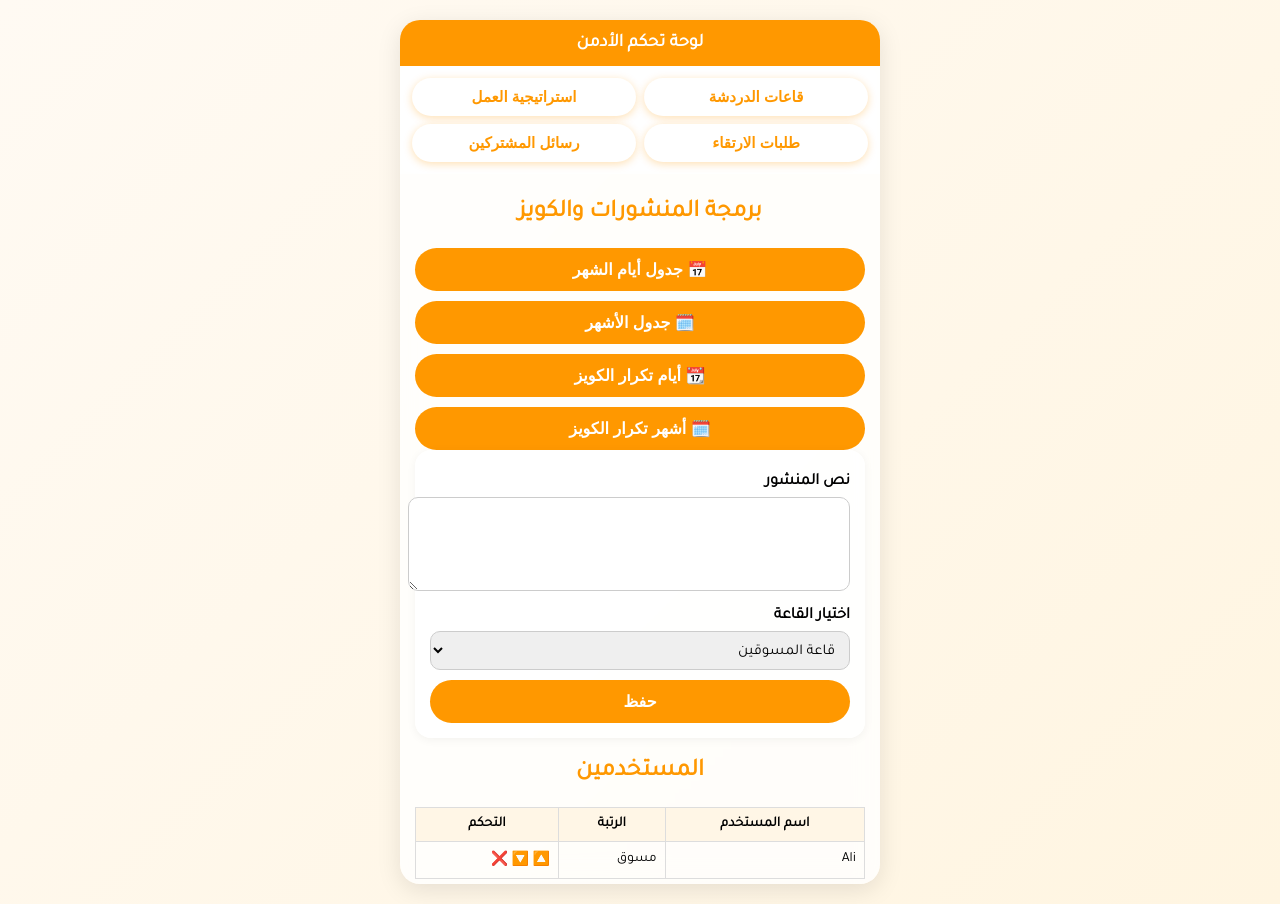
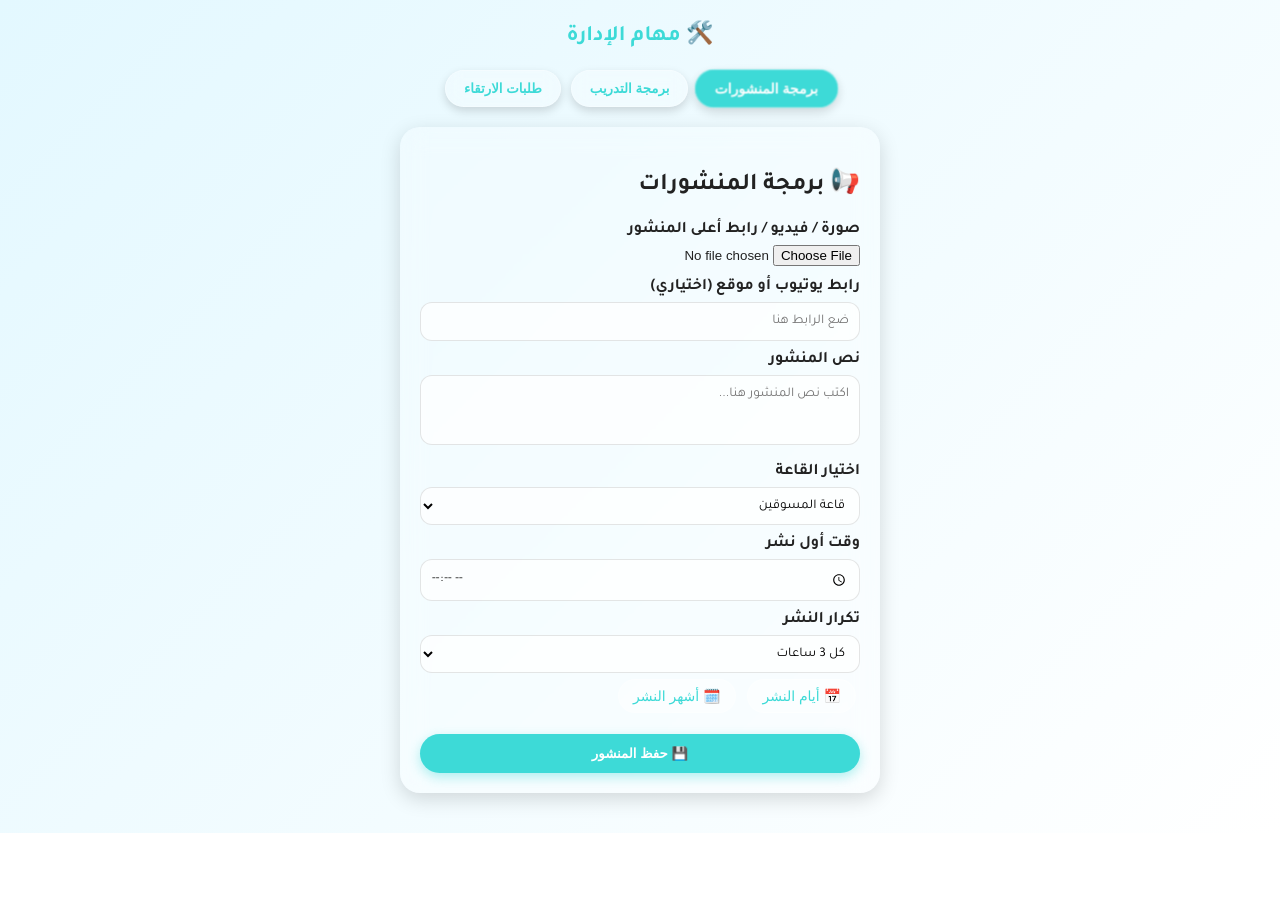
Before and after one commit to roonvemo/RBT-APP, a plain HTML site: page admin-tasks.html in a window 1280 px wide. After the commit the page ends 833 px from the top, so only its background shows below. Drawn offline with Linux system fonts and the light colour scheme.

Commit message:
Update admin-tasks.html

```diff
--- a/admin-tasks.html
+++ b/admin-tasks.html
@@ -3,125 +3,147 @@
 <head>
   <meta charset="UTF-8" />
   <meta name="viewport" content="width=device-width, initial-scale=1.0" />
-  <title>لوحة تحكم الادمن المتقدمة</title>
-  <link href="https://fonts.googleapis.com/css2?family=Tajawal&display=swap" rel="stylesheet" />
+  <title>مهام الإدارة - RBT</title>
+  <link href="https://fonts.googleapis.com/css2?family=Tajawal:wght@400;700&display=swap" rel="stylesheet" />
   <style>
     :root {
-      --orange: #ff9800;
-      --light-orange: #ffe0b2;
-      --white-glass: rgba(255, 255, 255, 0.8);
-      --bg: linear-gradient(135deg, #fffaf3 0%, #fff5e1 100%);
+      --glass-bg: rgba(255, 255, 255, 0.25);
+      --turquoise: #3ddad7;
+      --orange: #ffa726;
+      --white: #ffffff;
+      --shadow: rgba(0, 0, 0, 0.15);
+      --text: #222;
+    }
+
+    * {
+      box-sizing: border-box;
     }
 
     body {
       margin: 0;
+      padding: 0;
       font-family: 'Tajawal', sans-serif;
-      background: var(--bg);
+      background: linear-gradient(135deg, #e3f8ff, #ffffff);
+      color: var(--text);
+      min-height: 100vh;
+      overflow-x: hidden;
+      display: flex;
+      flex-direction: column;
+      align-items: center;
+    }
+
+    h1 {
+      margin: 20px 0;
+      font-size: 22px;
+      color: var(--turquoise);
+      text-align: center;
+    }
+
+    .top-buttons {
       display: flex;
       justify-content: center;
+      gap: 10px;
+      flex-wrap: wrap;
+      margin-bottom: 20px;
     }
 
-    .main-wrapper {
-      width: 95%;
+    .top-buttons button {
+      background: var(--glass-bg);
+      backdrop-filter: blur(8px);
+      border: 1px solid rgba(255, 255, 255, 0.3);
+      border-radius: 30px;
+      padding: 10px 18px;
+      color: var(--turquoise);
+      font-weight: 600;
+      box-shadow: 0 4px 10px var(--shadow);
+      transition: all 0.3s;
+      cursor: pointer;
+    }
+
+    .top-buttons button:hover,
+    .top-buttons button.active {
+      background: var(--turquoise);
+      color: var(--white);
+      transform: scale(1.05);
+    }
+
+    .section {
+      width: 90%;
       max-width: 480px;
-      background: var(--white-glass);
+      background: var(--glass-bg);
       backdrop-filter: blur(12px);
       border-radius: 20px;
-      margin: 20px 0;
-      box-shadow: 0 6px 25px rgba(0, 0, 0, 0.1);
-      overflow: hidden;
+      padding: 20px;
+      margin-bottom: 40px;
+      box-shadow: 0 6px 20px var(--shadow);
+      display: none;
+      animation: fadeIn 0.5s ease;
     }
 
-    header {
-      background: var(--orange);
-      color: white;
-      text-align: center;
-      padding: 12px 10px;
-      font-weight: bold;
-      font-size: 18px;
-    }
-
-    .widget-bar {
-      display: flex;
-      justify-content: space-around;
-      flex-wrap: wrap;
-      gap: 8px;
-      padding: 12px;
-      background: rgba(255, 255, 255, 0.5);
-      backdrop-filter: blur(6px);
-    }
-
-    .widget-bar button {
-      flex: 1;
-      min-width: 42%;
-      background: white;
-      color: var(--orange);
-      border: none;
-      border-radius: 20px;
-      padding: 10px 5px;
-      font-weight: bold;
-      font-size: 15px;
-      box-shadow: 0 2px 8px rgba(255, 152, 0, 0.3);
-      transition: 0.3s;
-    }
-
-    .widget-bar button:hover {
-      background: var(--light-orange);
-      transform: scale(1.03);
-    }
-
-    .content {
-      padding: 15px;
-      overflow-y: auto;
-      max-height: 85vh;
-    }
-
-    h2 {
-      color: var(--orange);
-      text-align: center;
-      margin-top: 10px;
-    }
-
-    form {
-      background: rgba(255, 255, 255, 0.8);
-      border-radius: 16px;
-      padding: 15px;
-      margin-bottom: 20px;
-      box-shadow: 0 2px 10px rgba(0,0,0,0.05);
+    .section.active {
+      display: block;
     }
 
     label {
       display: block;
-      font-weight: bold;
-      margin: 8px 0 5px;
+      margin: 10px 0 5px;
+      font-weight: 600;
+      color: var(--text);
     }
 
-    input, select, textarea {
+    input[type="text"],
+    input[type="time"],
+    textarea,
+    select {
       width: 100%;
       padding: 10px;
-      border-radius: 10px;
-      border: 1px solid #ccc;
+      border-radius: 12px;
+      border: 1px solid rgba(0, 0, 0, 0.1);
+      background: rgba(255, 255, 255, 0.7);
       font-family: 'Tajawal', sans-serif;
-      font-size: 15px;
+      resize: none;
     }
 
-    .btn-orange {
+    textarea {
+      min-height: 70px;
+    }
+
+    .btn {
       display: block;
       width: 100%;
-      background: var(--orange);
-      color: white;
+      padding: 12px;
       border: none;
       border-radius: 25px;
-      padding: 12px;
-      margin-top: 10px;
+      background: var(--turquoise);
+      color: white;
       font-weight: bold;
-      font-size: 16px;
+      box-shadow: 0 4px 12px rgba(61, 218, 215, 0.4);
+      margin-top: 15px;
       cursor: pointer;
+      transition: all 0.3s;
+    }
+
+    .btn:hover {
+      background: #2fc3c0;
+      transform: scale(1.03);
+    }
+
+    .popup-btn {
+      display: inline-block;
+      padding: 8px 14px;
+      background: rgba(255, 255, 255, 0.4);
+      border: 1px solid rgba(255, 255, 255, 0.3);
+      border-radius: 20px;
+      color: var(--turquoise);
+      cursor: pointer;
+      margin: 6px 4px;
+      font-size: 14px;
       transition: 0.3s;
     }
 
-    .btn-orange:hover {
-      background: #e08900;
+    .popup-btn:hover {
+      background: var(--turquoise);
+      color: white;
     }
 
     .popup {
@@ -130,164 +152,239 @@
       left: 0;
       width: 100%;
       height: 100%;
-      background: rgba(0,0,0,0.3);
+      background: rgba(0, 0, 0, 0.4);
       display: none;
       justify-content: center;
       align-items: center;
-      animation: fadeIn 0.4s ease-in-out;
       z-index: 999;
+      animation: fadeIn 0.3s;
     }
 
     .popup-content {
-      background: rgba(255, 255, 255, 0.9);
-      backdrop-filter: blur(10px);
-      border-radius: 16px;
+      background: rgba(255, 255, 255, 0.6);
+      backdrop-filter: blur(12px);
       padding: 20px;
+      border-radius: 20px;
+      box-shadow: 0 6px 20px var(--shadow);
       width: 85%;
-      max-width: 320px;
-      box-shadow: 0 6px 15px rgba(0,0,0,0.2);
-      animation: pop 0.3s ease;
+      max-width: 400px;
+      text-align: center;
+      animation: popup 0.3s ease-in-out;
+    }
+
+    .popup-content button {
+      margin-top: 10px;
+      background: var(--turquoise);
+      color: white;
+      border: none;
+      border-radius: 20px;
+      padding: 8px 16px;
+      cursor: pointer;
     }
 
     @keyframes fadeIn {
-      from {opacity: 0;}
-      to {opacity: 1;}
-    }
-    @keyframes pop {
-      from {transform: scale(0.8);}
-      to {transform: scale(1);}
+      from { opacity: 0; transform: translateY(10px); }
+      to { opacity: 1; transform: translateY(0); }
     }
 
-    .popup-content h3 {
-      text-align: center;
-      color: var(--orange);
-      margin-top: 0;
+    @keyframes popup {
+      from { transform: scale(0.8); opacity: 0; }
+      to { transform: scale(1); opacity: 1; }
     }
 
-    .close-popup {
-      background: var(--orange);
-      color: white;
-      border: none;
-      border-radius: 20px;
-      padding: 6px 15px;
-      font-weight: bold;
-      float: left;
-      cursor: pointer;
-    }
-
+    /* المستخدمين */
     table {
       width: 100%;
       border-collapse: collapse;
+      margin-top: 15px;
       font-size: 14px;
     }
 
     th, td {
-      border: 1px solid #ddd;
       padding: 8px;
+      border-bottom: 1px solid rgba(0,0,0,0.1);
     }
 
     th {
-      background: #fff6e6;
+      background: rgba(61, 218, 215, 0.2);
+      color: #333;
+    }
+
+    td button {
+      background: var(--turquoise);
+      color: white;
+      border: none;
+      border-radius: 10px;
+      padding: 6px 10px;
+      margin: 2px;
+      cursor: pointer;
     }
   </style>
 </head>
 <body>
 
-  <div class="main-wrapper">
-    <header>لوحة تحكم الأدمن</header>
+  <h1>🛠️ مهام الإدارة</h1>
 
-    <div class="widget-bar">
-      <button>قاعات الدردشة</button>
-      <button>استراتيجية العمل</button>
-      <button>طلبات الارتقاء</button>
-      <button>رسائل المشتركين</button>
+  <div class="top-buttons">
+    <button class="active" onclick="showSection('posts')">برمجة المنشورات</button>
+    <button onclick="showSection('quiz')">برمجة التدريب</button>
+    <button onclick="showSection('requests')">طلبات الارتقاء</button>
   </div>
 
-    <div class="content">
-      <h2>برمجة المنشورات والكويز</h2>
+  <!-- قسم المنشورات -->
+  <div id="posts" class="section active">
+    <h2>📢 برمجة المنشورات</h2>
+    <label>صورة / فيديو / رابط أعلى المنشور</label>
+    <input type="file" />
 
-      <button class="btn-orange" onclick="openPopup('daysPopup')">📅 جدول أيام الشهر</button>
-      <button class="btn-orange" onclick="openPopup('monthsPopup')">🗓️ جدول الأشهر</button>
-      <button class="btn-orange" onclick="openPopup('quizDaysPopup')">📆 أيام تكرار الكويز</button>
-      <button class="btn-orange" onclick="openPopup('quizMonthsPopup')">🗓️ أشهر تكرار الكويز</button>
+    <label>رابط يوتيوب أو موقع (اختياري)</label>
+    <input type="text" placeholder="ضع الرابط هنا" />
 
-      <form>
     <label>نص المنشور</label>
-        <textarea rows="4"></textarea>
+    <textarea placeholder="اكتب نص المنشور هنا..."></textarea>
+
     <label>اختيار القاعة</label>
     <select>
       <option>قاعة المسوقين</option>
       <option>قاعة السفراء</option>
       <option>قاعة القادة</option>
     </select>
-        <button type="submit" class="btn-orange">حفظ</button>
-      </form>
 
-      <h2>المستخدمين</h2>
+    <label>وقت أول نشر</label>
+    <input type="time" />
+
+    <label>تكرار النشر</label>
+    <select>
+      <option>كل 3 ساعات</option>
+      <option>كل 6 ساعات</option>
+      <option>كل 12 ساعة</option>
+    </select>
+
+    <div>
+      <button class="popup-btn" onclick="openPopup('daysPopup')">📅 أيام النشر</button>
+      <button class="popup-btn" onclick="openPopup('monthsPopup')">🗓️ أشهر النشر</button>
+    </div>
+
+    <button class="btn">💾 حفظ المنشور</button>
+  </div>
+
+  <!-- قسم التدريب -->
+  <div id="quiz" class="section">
+    <h2>🎯 برمجة التدريب (Quiz)</h2>
+
+    <label>صورة / فيديو / رابط أعلى الكويز</label>
+    <input type="file" />
+
+    <label>رابط يوتيوب أو موقع (اختياري)</label>
+    <input type="text" placeholder="ضع الرابط هنا" />
+
+    <label>السؤال</label>
+    <textarea placeholder="اكتب السؤال هنا..."></textarea>
+
+    <label>خيارات الإجابة</label>
+    <input type="text" placeholder="خيار 1" />
+    <input type="text" placeholder="خيار 2" />
+    <input type="text" placeholder="خيار 3" />
+    <input type="text" placeholder="خيار 4" />
+
+    <label>الإجابة الصحيحة</label>
+    <select>
+      <option>خيار 1</option>
+      <option>خيار 2</option>
+      <option>خيار 3</option>
+      <option>خيار 4</option>
+    </select>
+
+    <label>رتبة المستفيد</label>
+    <select>
+      <option>مسوق</option>
+      <option>سفير</option>
+      <option>قائد</option>
+    </select>
+
+    <div>
+      <button class="popup-btn" onclick="openPopup('quizDays')">📆 أيام الكويز</button>
+      <button class="popup-btn" onclick="openPopup('quizMonths')">🗓️ أشهر الكويز</button>
+    </div>
+
+    <button class="btn">💾 حفظ التدريب</button>
+  </div>
+
+  <!-- قسم طلبات الارتقاء -->
+  <div id="requests" class="section">
+    <h2>📩 طلبات الارتقاء</h2>
     <table>
-        <tr><th>اسم المستخدم</th><th>الرتبة</th><th>التحكم</th></tr>
-        <tr><td>Ali</td><td>مسوق</td><td>🔼 🔽 ❌</td></tr>
+      <thead>
+        <tr>
+          <th>الاسم</th>
+          <th>الرتبة الحالية</th>
+          <th>الإجراء</th>
+        </tr>
+      </thead>
+      <tbody>
+        <tr>
+          <td>Ali</td>
+          <td>مسوق</td>
+          <td><button>قبول</button> <button>رفض</button></td>
+        </tr>
+        <tr>
+          <td>Sara</td>
+          <td>سفير</td>
+          <td><button>قبول</button> <button>رفض</button></td>
+        </tr>
+      </tbody>
     </table>
-    </div>
   </div>
 
   <!-- Popups -->
   <div id="daysPopup" class="popup">
     <div class="popup-content">
-      <button class="close-popup" onclick="closePopup('daysPopup')">إغلاق</button>
-      <h3>أيام الشهر</h3>
-      <div id="daysContainer"></div>
+      <h3>🗓️ أيام الشهر</h3>
+      <p>1 - 31</p>
+      <button onclick="closePopup('daysPopup')">إغلاق</button>
     </div>
   </div>
 
   <div id="monthsPopup" class="popup">
     <div class="popup-content">
-      <button class="close-popup" onclick="closePopup('monthsPopup')">إغلاق</button>
-      <h3>أشهر النشر</h3>
-      <div id="monthsContainer"></div>
+      <h3>📅 أشهر النشر</h3>
+      <p>يناير - فبراير - ... - ديسمبر</p>
+      <button onclick="closePopup('monthsPopup')">إغلاق</button>
     </div>
   </div>
 
-  <div id="quizDaysPopup" class="popup">
+  <div id="quizDays" class="popup">
     <div class="popup-content">
-      <button class="close-popup" onclick="closePopup('quizDaysPopup')">إغلاق</button>
-      <h3>أيام تكرار الكويز</h3>
-      <div id="quizDaysContainer"></div>
+      <h3>📆 أيام تكرار الكويز</h3>
+      <p>1 - 28</p>
+      <button onclick="closePopup('quizDays')">إغلاق</button>
     </div>
   </div>
 
-  <div id="quizMonthsPopup" class="popup">
+  <div id="quizMonths" class="popup">
     <div class="popup-content">
-      <button class="close-popup" onclick="closePopup('quizMonthsPopup')">إغلاق</button>
-      <h3>أشهر تكرار الكويز</h3>
-      <div id="quizMonthsContainer"></div>
+      <h3>🗓️ أشهر تكرار الكويز</h3>
+      <p>يناير - فبراير - ... - ديسمبر</p>
+      <button onclick="closePopup('quizMonths')">إغلاق</button>
     </div>
   </div>
 
   <script>
+    function showSection(id) {
+      document.querySelectorAll('.section').forEach(s => s.classList.remove('active'));
+      document.querySelectorAll('.top-buttons button').forEach(b => b.classList.remove('active'));
+      document.getElementById(id).classList.add('active');
+      event.target.classList.add('active');
+    }
+
     function openPopup(id) {
       document.getElementById(id).style.display = 'flex';
     }
+
     function closePopup(id) {
       document.getElementById(id).style.display = 'none';
     }
+  </script>
 
-    // تعبئة الجداول تلقائيًا
-    const fillBoxes = (containerId, count, labelPrefix) => {
-      const container = document.getElementById(containerId);
-      for (let i = 1; i <= count; i++) {
-        const lbl = document.createElement('label');
-        lbl.innerHTML = `<input type="checkbox"> ${labelPrefix}${i}`;
-        container.appendChild(lbl);
-      }
-    };
-    fillBoxes("daysContainer", 31, "يوم ");
-    fillBoxes("quizDaysContainer", 28, "يوم ");
-    const months = ['يناير','فبراير','مارس','أبريل','مايو','يونيو','يوليو','أغسطس','سبتمبر','أكتوبر','نوفمبر','ديسمبر'];
-    months.forEach(m=>{
-      document.getElementById('monthsContainer').innerHTML += `<label><input type='checkbox'> ${m}</label><br>`;
-      document.getElementById('quizMonthsContainer').innerHTML += `<label><input type='checkbox'> ${m}</label><br>`;
-    });
-  </script>
 </body>
 </html>
```
Lines whose indentation alone changed are shown as unchanged.
